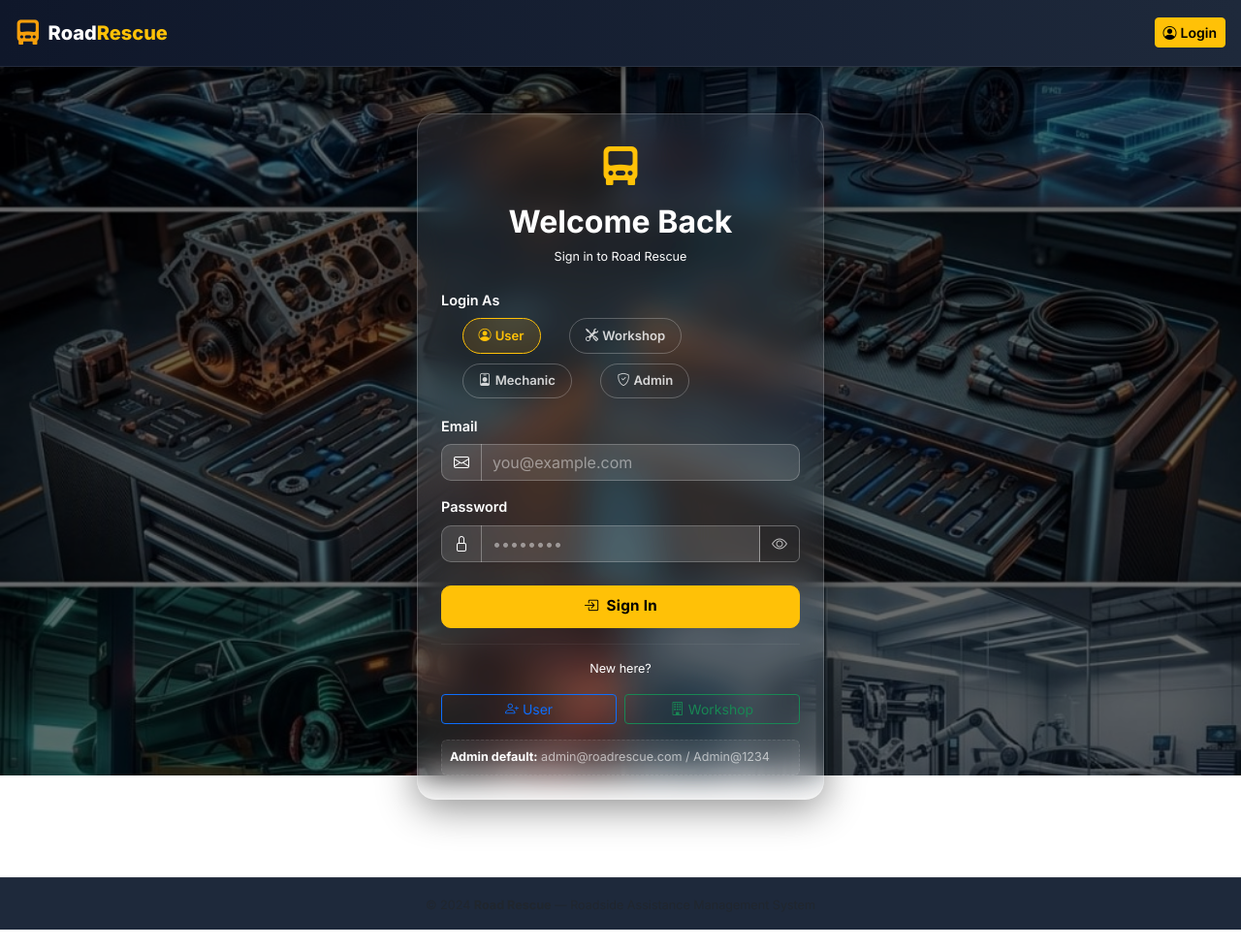
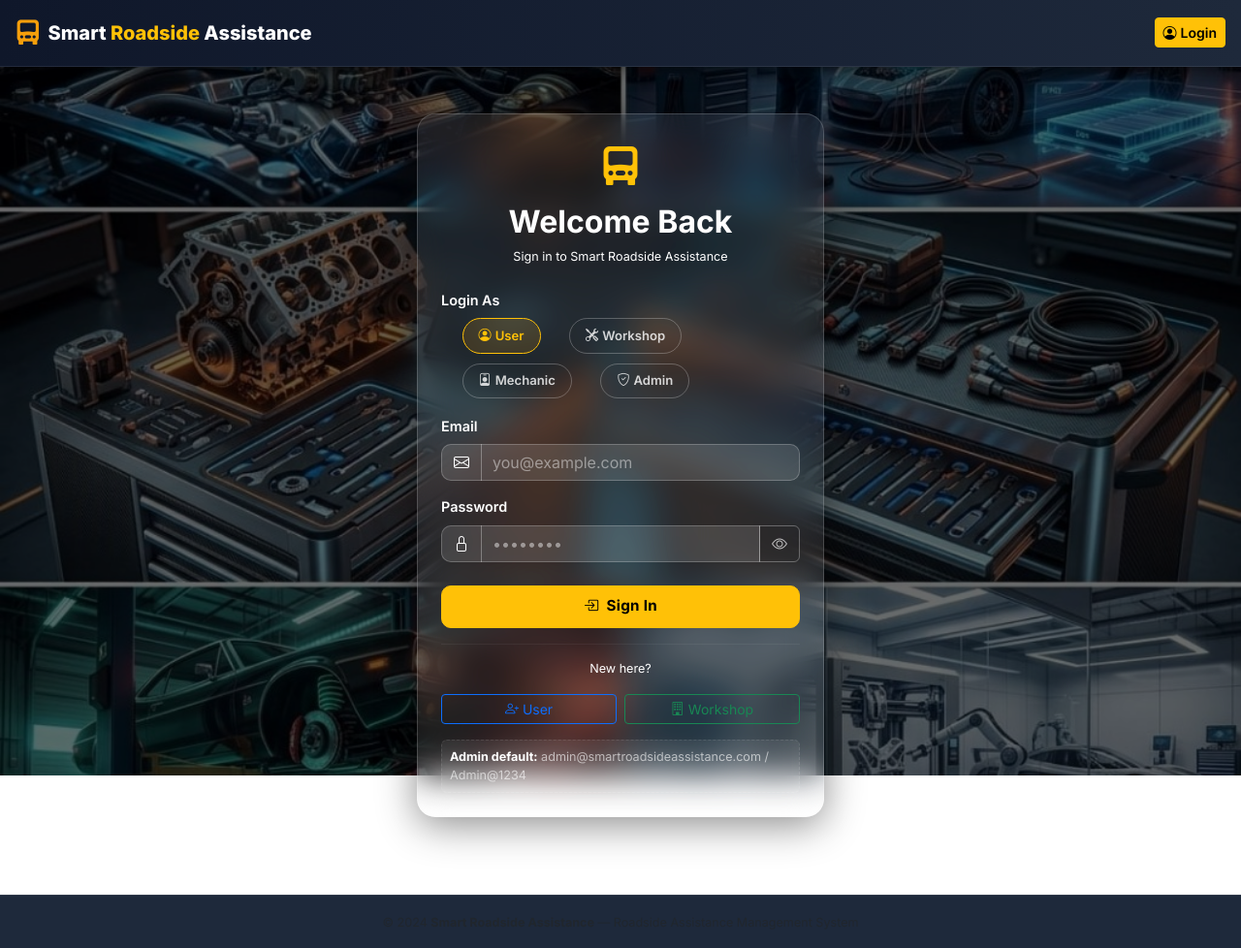
Before and after one commit to johnpaulalex85-sys/Smart-Roadside-Assistance, a Flask app: page /auth/login in a window 1280 px wide. Shown: the whole page at 97% size. Run offline with Flask 3, Linux system fonts and the light colour scheme.

Commit message:
Global rename: Road Rescue to Smart Roadside Assistance

```diff
--- a/app.py
+++ b/app.py
@@ -22,9 +22,9 @@ def create_app():
             pass
 
         # Seed default admin account
-        if not mongo.db.admins.find_one({"email": "admin@roadrescue.com"}):
+        if not mongo.db.admins.find_one({"email": "admin@smartroadsideassistance.com"}):
             mongo.db.admins.insert_one({
-                "email": "admin@roadrescue.com",
+                "email": "admin@smartroadsideassistance.com",
                 "name": "Super Admin",
                 "password": generate_password_hash("Admin@1234"),
                 "role": "admin",
--- a/blueprints/admin/routes.py
+++ b/blueprints/admin/routes.py
@@ -19,9 +19,9 @@ def login_required(f):
 
 def _seed_admin():
     """Insert a default admin if none exists."""
-    if not mongo.db.admins.find_one({"email": "admin@roadrescue.com"}):
+    if not mongo.db.admins.find_one({"email": "admin@smartroadsideassistance.com"}):
         mongo.db.admins.insert_one({
-            "email": "admin@roadrescue.com",
+            "email": "admin@smartroadsideassistance.com",
             "password": generate_password_hash("Admin@1234"),
             "name": "Super Admin",
             "role": "admin",
--- a/blueprints/mechanic/routes.py
+++ b/blueprints/mechanic/routes.py
@@ -71,7 +71,7 @@ def update_status(request_id):
             user = mongo.db.users.find_one({"_id": req["user_id"]})
             if user and user.get("phone"):
                 from utils.notifications import send_sms_alert
-                send_sms_alert(user["phone"], "Your Road Rescue request has been marked as COMPLETED by the mechanic. Please proceed to payment.")
+                send_sms_alert(user["phone"], "Your Smart Roadside Assistance request has been marked as COMPLETED by the mechanic. Please proceed to payment.")
 
     flash(f"Request marked as '{new_status}'.", "success")
     return redirect(url_for("mechanic.dashboard"))
--- a/blueprints/payment/routes.py
+++ b/blueprints/payment/routes.py
@@ -41,7 +41,7 @@ def checkout(request_id):
 
         user = mongo.db.users.find_one({"_id": ObjectId(session["user_id"])})
         if user and user.get("email"):
-            send_email_notification(user["email"], "Payment Receipt - Road Rescue", f"Your payment of ${req.get('estimated_cost', 0):.2f} was successful.")
+            send_email_notification(user["email"], "Payment Receipt - Smart Roadside Assistance", f"Your payment of ${req.get('estimated_cost', 0):.2f} was successful.")
 
         flash("Payment successful! Please rate the service.", "success")
         return redirect(url_for("payment.rate_service", request_id=request_id))
--- a/blueprints/user/routes.py
+++ b/blueprints/user/routes.py
@@ -105,7 +105,7 @@ def request_service():
 
         user = mongo.db.users.find_one({"_id": ObjectId(session["user_id"])})
         if user and user.get("phone"):
-            send_sms_alert(user["phone"], f"Your Road Rescue request for {vehicle_company} {vehicle_model} has been submitted and is pending workshop acceptance.")
+            send_sms_alert(user["phone"], f"Your Smart Roadside Assistance request for {vehicle_company} {vehicle_model} has been submitted and is pending workshop acceptance.")
 
         flash("Service request submitted successfully!", "success")
         return redirect(url_for("user.dashboard"))
--- a/static/css/style.css
+++ b/static/css/style.css
@@ -1,4 +1,4 @@
-/* ===================== Road Rescue — style.css ===================== */
+/* ===================== Smart Roadside Assistance — style.css ===================== */
 
 /* ─── Google Font ──────────────────────────────────────────────────── */
 @import url('https://fonts.googleapis.com/css2?family=Inter:wght@300;400;500;600;700;800&display=swap');
--- a/static/js/main.js
+++ b/static/js/main.js
@@ -1,4 +1,4 @@
-/* main.js — Road Rescue global scripts */
+/* main.js — Smart Roadside Assistance global scripts */
 
 // Auto-dismiss alerts after 4s
 document.addEventListener('DOMContentLoaded', () => {
--- a/templates/admin/dashboard.html
+++ b/templates/admin/dashboard.html
@@ -1,5 +1,5 @@
 {% extends "base.html" %}
-{% block title %}Admin Dashboard — Road Rescue{% endblock %}
+{% block title %}Admin Dashboard — Smart Roadside Assistance{% endblock %}
 
 {% block content %}
 <div class="d-flex align-items-center gap-2 mb-4">
--- a/templates/auth/login.html
+++ b/templates/auth/login.html
@@ -1,5 +1,5 @@
 {% extends "base.html" %}
-{% block title %}Login — Road Rescue{% endblock %}
+{% block title %}Login — Smart Roadside Assistance{% endblock %}
 
 {% block head_extra %}
 <style>
@@ -109,7 +109,7 @@
         <div class="text-center mb-4">
             <i class="bi bi-truck-front-fill rr-hero-icon text-warning"></i>
             <h2 class="fw-700 mt-2">Welcome Back</h2>
-            <p class="small">Sign in to Road Rescue</p>
+            <p class="small">Sign in to Smart Roadside Assistance</p>
         </div>
 
         <form method="POST" action="{{ url_for('auth.login') }}" id="loginForm">
@@ -168,7 +168,7 @@
         </div>
 
         <div class="mt-3 p-2 rr-hint rounded small">
-            <strong>Admin default:</strong> admin@roadrescue.com / Admin@1234
+            <strong>Admin default:</strong> admin@smartroadsideassistance.com / Admin@1234
         </div>
     </div>
 </div>
--- a/templates/auth/register_user.html
+++ b/templates/auth/register_user.html
@@ -1,5 +1,5 @@
 {% extends "base.html" %}
-{% block title %}Register — Road Rescue{% endblock %}
+{% block title %}Register — Smart Roadside Assistance{% endblock %}
 
 {% block content %}
 <div class="row justify-content-center mt-4">
@@ -8,7 +8,7 @@
             <div class="text-center mb-4">
                 <i class="bi bi-person-plus-fill rr-hero-icon text-primary"></i>
                 <h2 class="fw-700 mt-2">Create User Account</h2>
-                <p class="text-muted small">Join Road Rescue today</p>
+                <p class="text-muted small">Join Smart Roadside Assistance today</p>
             </div>
 
             <form method="POST" action="{{ url_for('auth.register_user') }}">
--- a/templates/auth/register_workshop.html
+++ b/templates/auth/register_workshop.html
@@ -1,5 +1,5 @@
 {% extends "base.html" %}
-{% block title %}Register Workshop — Road Rescue{% endblock %}
+{% block title %}Register Workshop — Smart Roadside Assistance{% endblock %}
 
 {% block head_extra %}
 <link rel="stylesheet" href="https://unpkg.com/leaflet@1.9.4/dist/leaflet.css"
@@ -44,7 +44,7 @@
             <div class="text-center mb-4">
                 <i class="bi bi-building-fill rr-hero-icon text-success"></i>
                 <h2 class="fw-700 mt-2">Register Your Workshop</h2>
-                <p class="text-muted small">Get listed on Road Rescue</p>
+                <p class="text-muted small">Get listed on Smart Roadside Assistance</p>
             </div>
 
             <form method="POST" action="{{ url_for('auth.register_workshop') }}" id="workshopRegForm">
--- a/templates/base.html
+++ b/templates/base.html
@@ -1,29 +1,32 @@
 <!DOCTYPE html>
 <html lang="en">
+
 <head>
   <meta charset="UTF-8" />
-  <meta name="viewport" content="width=device-width, initial-scale=1.0"/>
-  <title>{% block title %}Road Rescue{% endblock %}</title>
-  <meta name="description" content="Road Rescue – Roadside Assistance Management System"/>
+  <meta name="viewport" content="width=device-width, initial-scale=1.0" />
+  <title>{% block title %}Smart Roadside Assistance{% endblock %}</title>
+  <meta name="description" content="Smart Roadside Assistance – Roadside Assistance Management System" />
 
   <!-- Bootstrap 5 -->
-  <link href="https://cdn.jsdelivr.net/npm/bootstrap@5.3.3/dist/css/bootstrap.min.css" rel="stylesheet"/>
+  <link href="https://cdn.jsdelivr.net/npm/bootstrap@5.3.3/dist/css/bootstrap.min.css" rel="stylesheet" />
   <!-- Bootstrap Icons -->
-  <link href="https://cdn.jsdelivr.net/npm/bootstrap-icons@1.11.3/font/bootstrap-icons.min.css" rel="stylesheet"/>
+  <link href="https://cdn.jsdelivr.net/npm/bootstrap-icons@1.11.3/font/bootstrap-icons.min.css" rel="stylesheet" />
   <!-- Google Fonts -->
-  <link href="https://fonts.googleapis.com/css2?family=Inter:wght@300;400;500;600;700;800&display=swap" rel="stylesheet"/>
+  <link href="https://fonts.googleapis.com/css2?family=Inter:wght@300;400;500;600;700;800&display=swap"
+    rel="stylesheet" />
   <!-- Custom CSS -->
-  <link href="{{ url_for('static', filename='css/style.css') }}" rel="stylesheet"/>
+  <link href="{{ url_for('static', filename='css/style.css') }}" rel="stylesheet" />
 
   {% block head_extra %}{% endblock %}
 </head>
+
 <body>
 
   <!-- ─── Navbar ─────────────────────────────────────────────────────────────── -->
   <nav class="navbar navbar-expand-lg navbar-dark rr-navbar px-3">
     <a class="navbar-brand d-flex align-items-center gap-2" href="/">
       <i class="bi bi-truck-front-fill rr-brand-icon"></i>
-    <span class="fw-800">Road<span class="text-warning">Rescue</span></span>
+      <span class="fw-800">Smart <span class="text-warning">Roadside</span> Assistance</span>
     </a>
     <button class="navbar-toggler" type="button" data-bs-toggle="collapse" data-bs-target="#navMain">
       <span class="navbar-toggler-icon"></span>
@@ -31,14 +34,19 @@
     <div class="collapse navbar-collapse" id="navMain">
       <ul class="navbar-nav ms-auto align-items-lg-center gap-1">
         {% if session.get('role') == 'user' %}
-        <li class="nav-item"><a class="nav-link" href="{{ url_for('user.dashboard') }}"><i class="bi bi-speedometer2 me-1"></i>Dashboard</a></li>
-        <li class="nav-item"><a class="nav-link" href="{{ url_for('user.request_service') }}"><i class="bi bi-plus-circle me-1"></i>Request Service</a></li>
+        <li class="nav-item"><a class="nav-link" href="{{ url_for('user.dashboard') }}"><i
+              class="bi bi-speedometer2 me-1"></i>Dashboard</a></li>
+        <li class="nav-item"><a class="nav-link" href="{{ url_for('user.request_service') }}"><i
+              class="bi bi-plus-circle me-1"></i>Request Service</a></li>
         {% elif session.get('role') == 'workshop' %}
-        <li class="nav-item"><a class="nav-link" href="{{ url_for('workshop.dashboard') }}"><i class="bi bi-tools me-1"></i>Workshop Dashboard</a></li>
+        <li class="nav-item"><a class="nav-link" href="{{ url_for('workshop.dashboard') }}"><i
+              class="bi bi-tools me-1"></i>Workshop Dashboard</a></li>
         {% elif session.get('role') == 'mechanic' %}
-        <li class="nav-item"><a class="nav-link" href="{{ url_for('mechanic.dashboard') }}"><i class="bi bi-person-badge me-1"></i>Mechanic Dashboard</a></li>
+        <li class="nav-item"><a class="nav-link" href="{{ url_for('mechanic.dashboard') }}"><i
+              class="bi bi-person-badge me-1"></i>Mechanic Dashboard</a></li>
         {% elif session.get('role') == 'admin' %}
-        <li class="nav-item"><a class="nav-link" href="{{ url_for('admin.dashboard') }}"><i class="bi bi-shield-check me-1"></i>Admin</a></li>
+        <li class="nav-item"><a class="nav-link" href="{{ url_for('admin.dashboard') }}"><i
+              class="bi bi-shield-check me-1"></i>Admin</a></li>
         <li class="nav-item"><a class="nav-link" href="{{ url_for('admin.manage_users') }}">Users</a></li>
         <li class="nav-item"><a class="nav-link" href="{{ url_for('admin.manage_workshops') }}">Workshops</a></li>
         <li class="nav-item"><a class="nav-link" href="{{ url_for('admin.manage_requests') }}">Requests</a></li>
@@ -46,7 +54,8 @@
 
         {% if session.get('role') %}
         <li class="nav-item ms-2">
-          <span class="badge rr-role-badge text-capitalize me-2">{{ session.get('role') }} – {{ session.get('name','') }}</span>
+          <span class="badge rr-role-badge text-capitalize me-2">{{ session.get('role') }} – {{ session.get('name','')
+            }}</span>
         </li>
         <li class="nav-item">
           <a class="btn btn-outline-warning btn-sm" href="{{ url_for('auth.logout') }}">
@@ -85,7 +94,8 @@
 
   <!-- ─── Footer ─────────────────────────────────────────────────────────────── -->
   <footer class="rr-footer text-center py-3 mt-5">
-  <small class="text-muted">© 2024 <strong>Road Rescue</strong> — Roadside Assistance Management System</small>
+    <small class="text-muted">© 2024 <strong>Smart Roadside Assistance</strong> — Roadside Assistance Management
+      System</small>
   </footer>
 
   <!-- Bootstrap JS -->
@@ -94,4 +104,5 @@
   <script src="{{ url_for('static', filename='js/main.js') }}"></script>
   {% block scripts %}{% endblock %}
 </body>
+
 </html>
--- a/templates/mechanic/dashboard.html
+++ b/templates/mechanic/dashboard.html
@@ -1,5 +1,5 @@
 {% extends "base.html" %}
-{% block title %}Mechanic Dashboard — Road Rescue{% endblock %}
+{% block title %}Mechanic Dashboard — Smart Roadside Assistance{% endblock %}
 
 {% block content %}
 <div class="d-flex align-items-center gap-3 mb-4">
--- a/templates/payment/checkout.html
+++ b/templates/payment/checkout.html
@@ -1,5 +1,5 @@
 {% extends "base.html" %}
-{% block title %}Checkout — Road Rescue{% endblock %}
+{% block title %}Checkout — Smart Roadside Assistance{% endblock %}
 
 {% block content %}
 <div class="row justify-content-center">
--- a/templates/payment/rate_service.html
+++ b/templates/payment/rate_service.html
@@ -1,5 +1,5 @@
 {% extends "base.html" %}
-{% block title %}Rate Service — Road Rescue{% endblock %}
+{% block title %}Rate Service — Smart Roadside Assistance{% endblock %}
 
 {% block content %}
 <div class="row justify-content-center">
--- a/templates/user/dashboard.html
+++ b/templates/user/dashboard.html
@@ -1,5 +1,5 @@
 {% extends "base.html" %}
-{% block title %}User Dashboard — Road Rescue{% endblock %}
+{% block title %}User Dashboard — Smart Roadside Assistance{% endblock %}
 
 {% block head_extra %}
 <style>
--- a/templates/user/profile.html
+++ b/templates/user/profile.html
@@ -1,5 +1,5 @@
 {% extends "base.html" %}
-{% block title %}My Profile — Road Rescue{% endblock %}
+{% block title %}My Profile — Smart Roadside Assistance{% endblock %}
 
 {% block content %}
 <div class="d-flex justify-content-between align-items-center mb-4">
--- a/templates/user/request_service.html
+++ b/templates/user/request_service.html
@@ -1,5 +1,5 @@
 {% extends "base.html" %}
-{% block title %}Request Service — Road Rescue{% endblock %}
+{% block title %}Request Service — Smart Roadside Assistance{% endblock %}
 
 {% block content %}
 <!-- Leaflet CSS for Map -->
--- a/templates/user/track_request.html
+++ b/templates/user/track_request.html
@@ -1,5 +1,5 @@
 {% extends "base.html" %}
-{% block title %}Track Request — Road Rescue{% endblock %}
+{% block title %}Track Request — Smart Roadside Assistance{% endblock %}
 
 {% block content %}
 <div class="mb-3">
--- a/templates/workshop/dashboard.html
+++ b/templates/workshop/dashboard.html
@@ -1,5 +1,5 @@
 {% extends "base.html" %}
-{% block title %}Workshop Dashboard — Road Rescue{% endblock %}
+{% block title %}Workshop Dashboard — Smart Roadside Assistance{% endblock %}
 
 {% block content %}
 <div class="d-flex justify-content-between align-items-center mb-4">
```
Lines whose indentation alone changed are shown as unchanged.
